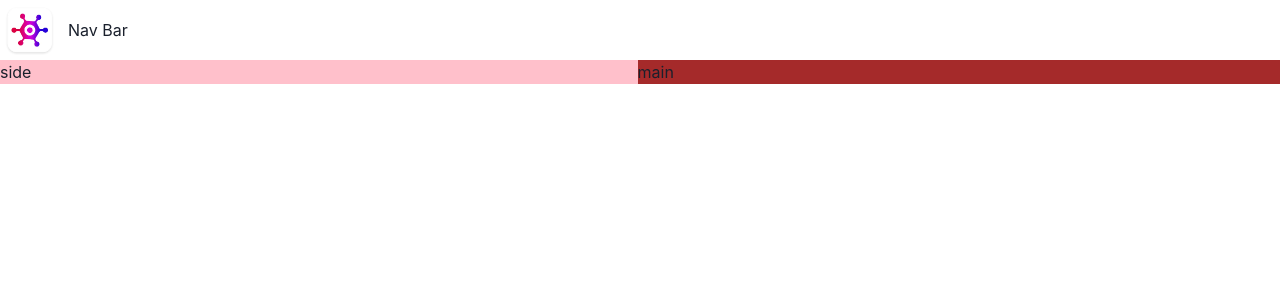
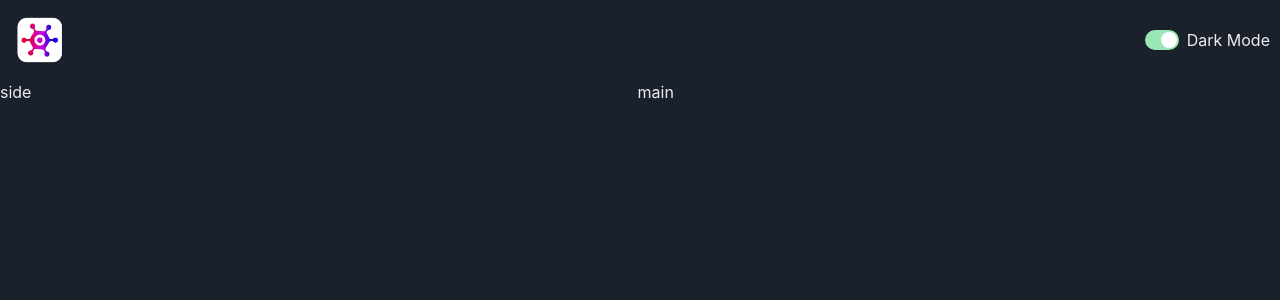
Before and after one commit to MedJelil/Game-Hub, a React (Vite) app: page / in a window 1280 px wide. Shown: the top 300 px of the page. Built offline with nearby package versions, Linux system fonts and the light colour scheme.

Commit message:
Build The Color Mode Switch

```diff
--- a/src/App.tsx
+++ b/src/App.tsx
@@ -14,11 +14,11 @@ function App() {
           <NavBar />
         </GridItem>
         <Show above="lg">
-          <GridItem bg={"pink"} area={"side"}>
+          <GridItem area={"side"}>
             side
           </GridItem>
         </Show>
-        <GridItem bg={"brown"} area={"main"}>
+        <GridItem area={"main"}>
           main
         </GridItem>
       </Grid>
--- /dev/null
+++ b/src/components/ColorModeToggle.tsx
@@ -0,0 +1,13 @@
+import { HStack, Switch, Text, useColorMode } from "@chakra-ui/react";
+
+const ColorModeToggle = () => {
+  const { colorMode, toggleColorMode } = useColorMode();
+  return (
+    <HStack>
+      <Switch colorScheme="green" isChecked={colorMode === "dark"} onChange={toggleColorMode}/>
+      <Text>Dark Mode</Text>
+    </HStack>
+  );
+};
+
+export default ColorModeToggle;
--- a/src/components/NavBar.tsx
+++ b/src/components/NavBar.tsx
@@ -1,13 +1,17 @@
-import { HStack, Image, Text } from '@chakra-ui/react'
-import logo from "../assets/logo.webp"
+import { HStack, Image } from "@chakra-ui/react";
+import logo from "../assets/logo.webp";
+import ColorModeToggle from "./ColorModeToggle";
 
 const NavBar = () => {
+
   return (
-    <HStack>
-        <Image src={logo} boxSize={"60px"}/>
-        <Text>Nav Bar</Text>
+    <HStack justifyContent={"space-between"} padding={"10px"}>
+      <Image src={logo} boxSize={"60px"} />
+      <ColorModeToggle />
+
+
     </HStack>
-  )
-}
+  );
+};
 
-export default NavBar
+export default NavBar;
--- /dev/null
+++ b/src/components/theme.ts
@@ -0,0 +1,15 @@
+// theme.ts
+
+// 1. import `extendTheme` function
+import { extendTheme, type ThemeConfig } from '@chakra-ui/react'
+
+// 2. Add your color mode config
+const config: ThemeConfig = {
+  initialColorMode: 'dark',
+  useSystemColorMode: false,
+}
+
+// 3. extend the theme
+const theme = extendTheme({ config })
+
+export default theme
--- a/src/main.tsx
+++ b/src/main.tsx
@@ -1,12 +1,14 @@
 import React from 'react'
 import ReactDOM from 'react-dom/client'
-import { ChakraProvider } from '@chakra-ui/react'
+import { ChakraProvider, ColorModeScript } from '@chakra-ui/react'
 import App from './App.tsx'
 import './index.css'
+import theme from './components/theme.ts'
 
 ReactDOM.createRoot(document.getElementById('root')!).render(
   <React.StrictMode>
-    <ChakraProvider>
+    <ChakraProvider theme={theme}>
+    <ColorModeScript initialColorMode={theme.config.initialColorMode} />
       <App />
     </ChakraProvider>
   </React.StrictMode>
```
